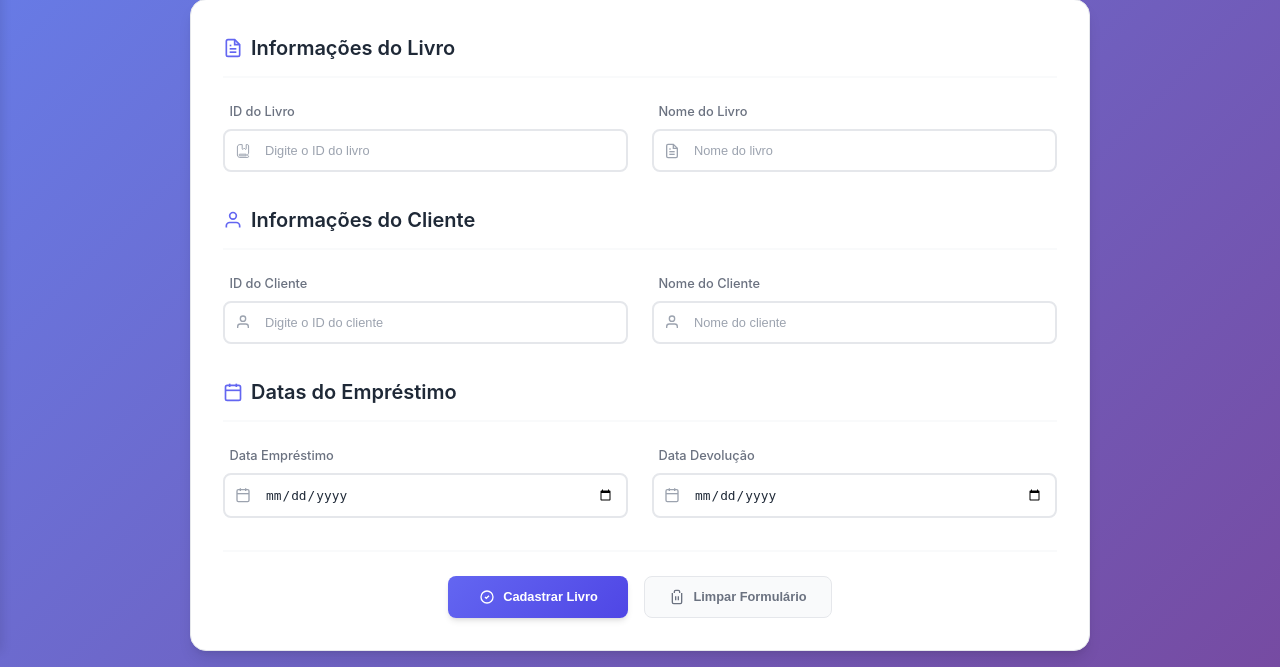
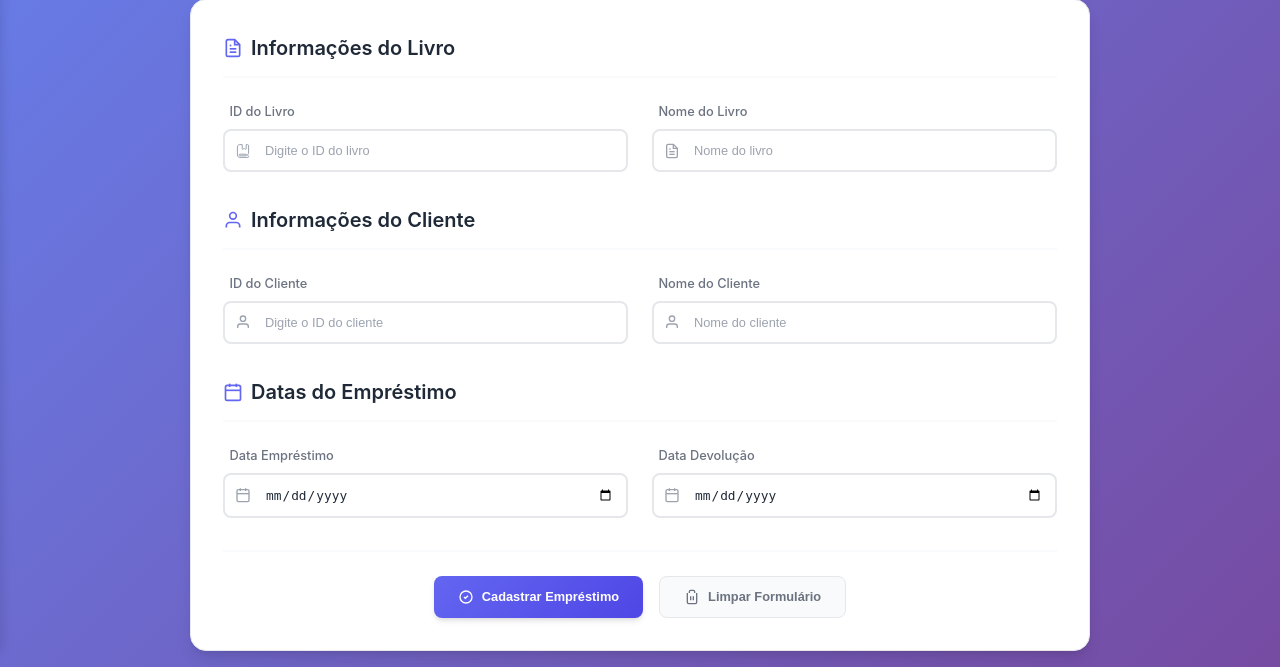
Before and after one commit to laragoritob/ONG_Biblioteca_SA_NOVO, a PHP site: page /subtelas/registrar_emprestimo.php in a window 1280 px wide. Shown: the part 148-815 px from the top of the page. Run offline with PHP 8.4, Linux system fonts and the light colour scheme; the visitor is signed in with stand-in values (Sample User, id 1).

Commit message:
registrar emprestimo
troca do nome do arquivo

```diff
--- a/subtelas/registrar_emprestimo.php
+++ b/subtelas/registrar_emprestimo.php
@@ -293,7 +293,7 @@
                             <svg width="20" height="20" viewBox="0 0 24 24" fill="none" stroke="currentColor" stroke-width="2">
                                 <path d="M9 12l2 2 4-4m6 2a9 9 0 11-18 0 9 9 0 0118 0z"/>
                             </svg>
-                            Cadastrar Livro
+                            Cadastrar Empréstimo
                         </button>
 
 
```
